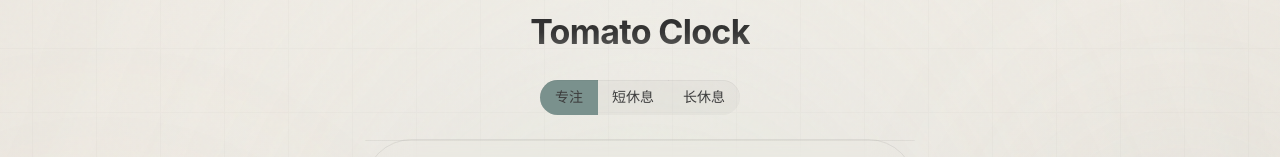
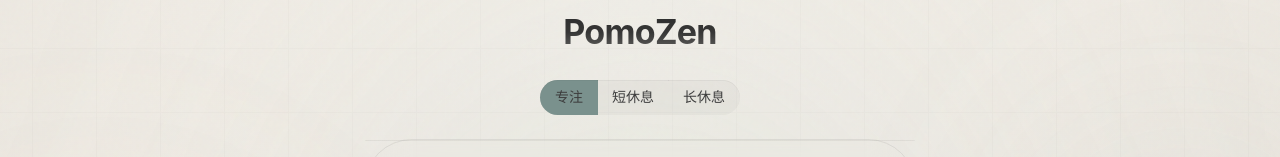
Before and after one commit to CuartPyaw/PomoZen, a React (Vite) app: page / in a window 1280 px wide. Shown: the top 157 px of the page. Built offline with nearby package versions, Linux system fonts and the light colour scheme.

Commit message:
✨ feat(App): 更新应用显示名称。
- 将应用显示名称从 "Tomato Clock" 更改为 "PomoZen"。

```diff
--- a/src/App.tsx
+++ b/src/App.tsx
@@ -1505,7 +1505,7 @@ const displayIsRunning = isRunningForMode[mode];
               letterSpacing: '-0.02em',
             }}
           >
-            Tomato Clock
+            PomoZen
           </Typography>
         </Toolbar>
       </AppBar>
```
